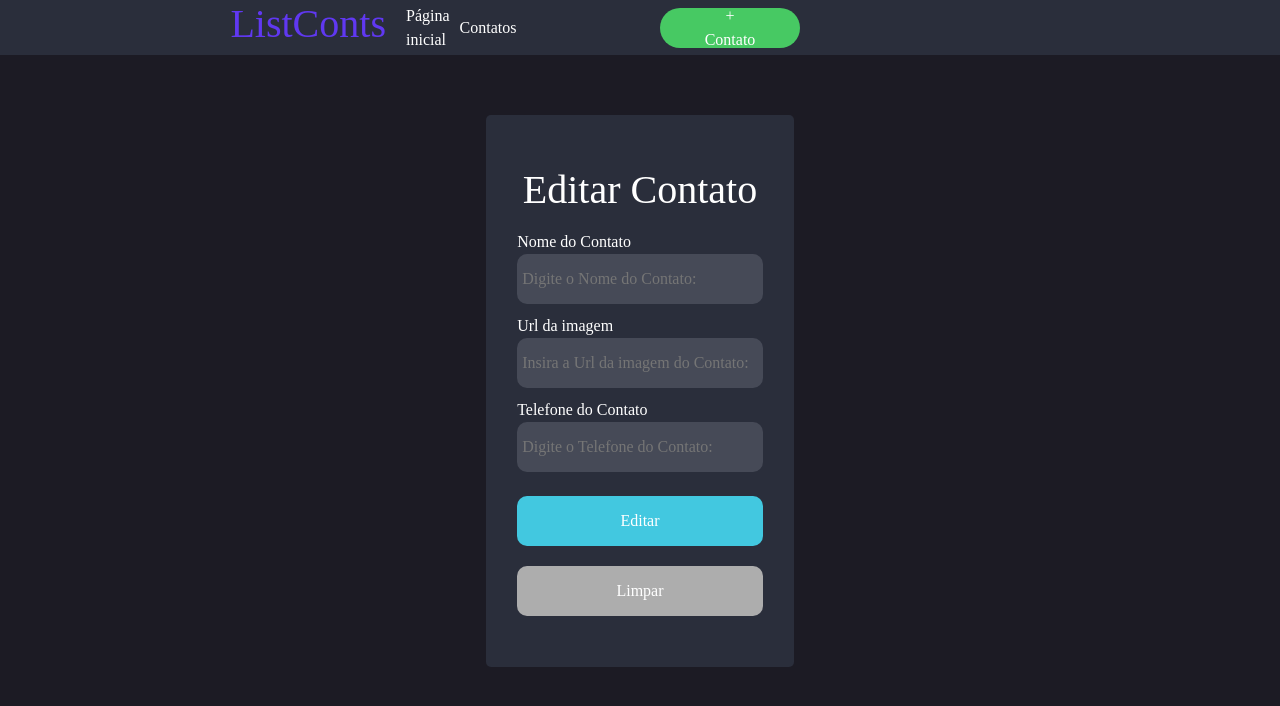
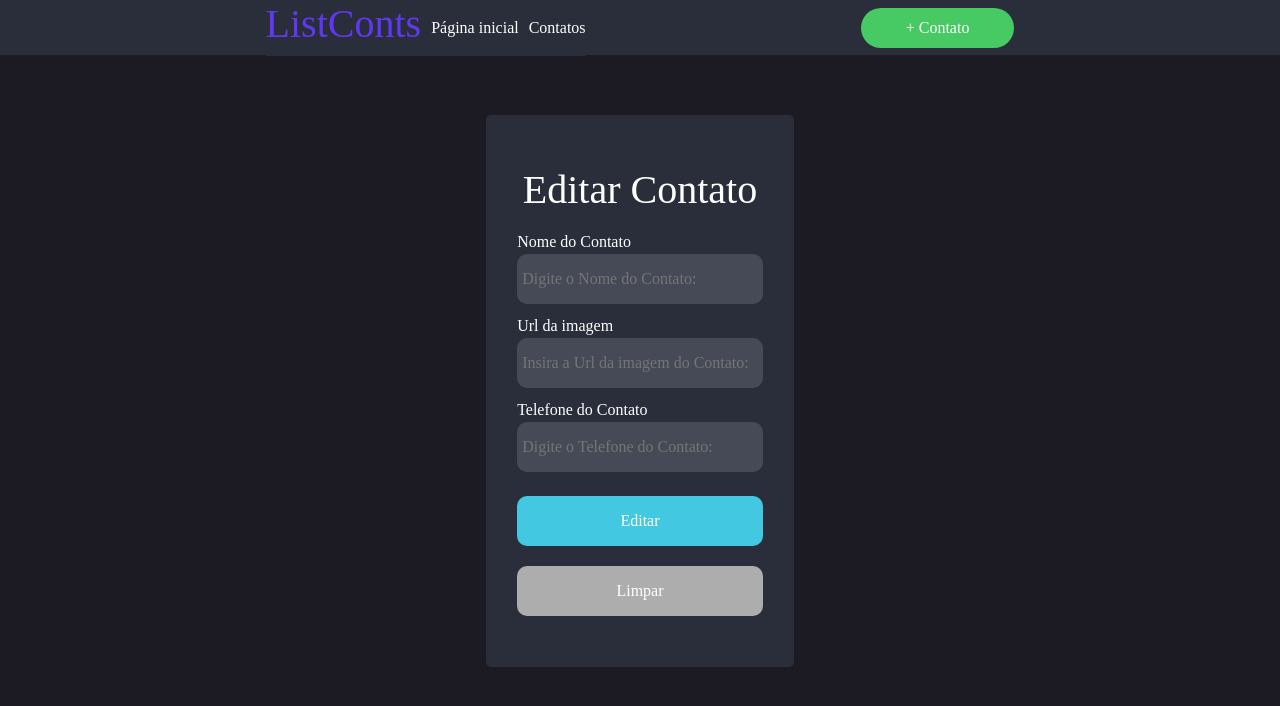
Before and after one commit to ViniHGV/ListConts_FrontEnd, a React (Vite) app: page /editar/1 in a window 1280 px wide. Shown: the top 706 px of the page. Built offline with nearby package versions, Linux system fonts and the light colour scheme; no server answers.

Commit message:
atualizando a navBar

```diff
--- a/src/Components/Navbar/index.css
+++ b/src/Components/Navbar/index.css
@@ -15,12 +15,11 @@
 nav{
     display: flex;
     flex-direction: row;
-    width: 100%;
+    width: 80%;
+    margin: auto;
 }
 .TitleNav{
     font-family: 'Times New Roman', Times, serif;
-    margin-left: 10%;
-    margin-right: 10px;
     color: #6038f1;
 }
 
@@ -35,19 +34,18 @@ nav{
     color: #6038f1 ;
 }
 
-
 .SubBar{
-    height: 20px;
-    width: 80%;
+    height: 30px;
+    width: 100%;
     margin: auto;
+    display: flex;
+    justify-content:space-around;
 }
 
 
 .button{
     text-decoration: none;
     text-align: center;
-    margin-right: 40px;
-    margin-left: 40%;
     border-radius: 20px;
     background-color: #47C963;
     height: 30px;
--- a/src/Components/Navbar/index.jsx
+++ b/src/Components/Navbar/index.jsx
@@ -8,10 +8,12 @@ export function Navbar() {
         <div className="NavBar">
             <nav>
                 <div className="SubBar">
+                <div>
                 <h1 className="TitleNav">ListConts</h1>
-                <div className="Navg">
                 <Link to='/' className="LinkNav">Página inicial</Link>
                 <Link to="/contatos" className="LinkNav">Contatos</Link>
+                </div>
+                <div className="Navg">
                 <Link to='/adicionar' className="button"> + Contato</Link>
                 </div>
                 </div>
```
